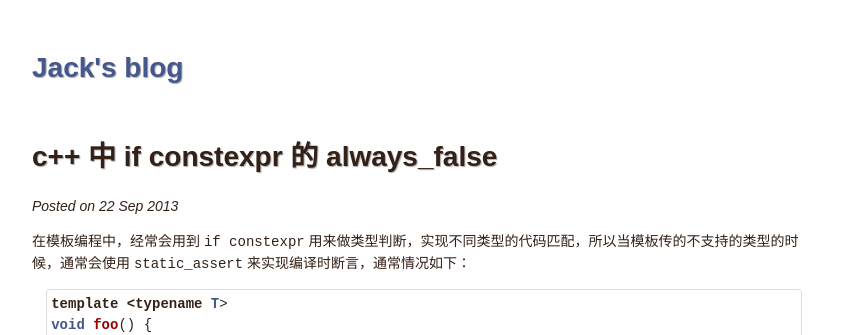
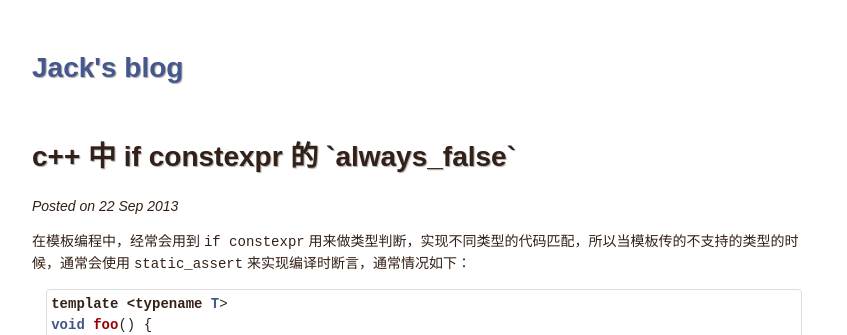
Before and after one commit to Jackarain/jackarain.github.com, a Jekyll site: the page built from _posts/2013-09-22-static_assert.md, in a window 1280 px wide. Shown: the top 335 px of the page, without its empty margins (216-1063 px from the left). Built offline with Jekyll 4.4.1, drawn with Linux system fonts in a browser that asks for light colours; Markdown is read by kramdown in place of the engine named in the settings; comment, search, counter and statistics services are not loaded.

```diff
--- a/_posts/2013-09-22-static_assert.md
+++ b/_posts/2013-09-22-static_assert.md
@@ -1,6 +1,6 @@
 ---
 layout: post
-title: c++ 中 if constexpr 的 always_false<T>
+title: c++ 中 if constexpr 的 `always_false<T>`
 ---
 
 在模板编程中，经常会用到 `if constexpr` 用来做类型判断，实现不同类型的代码匹配，所以当模板传的不支持的类型的时候，通常会使用 `static_assert` 来实现编译时断言，通常情况如下：
```
